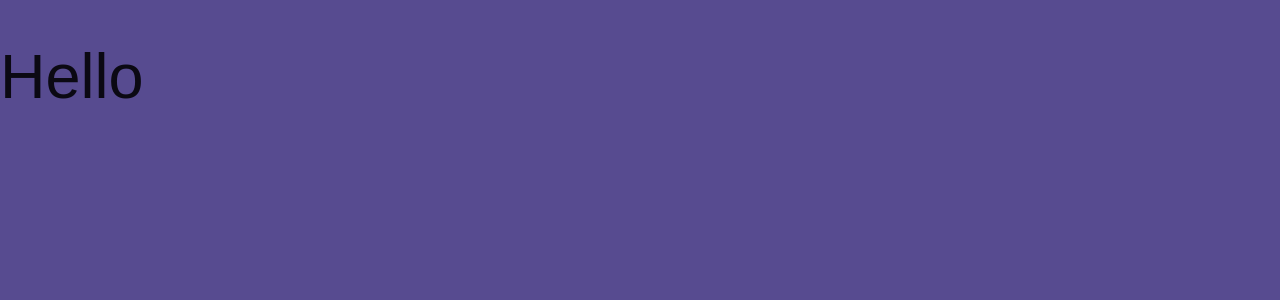
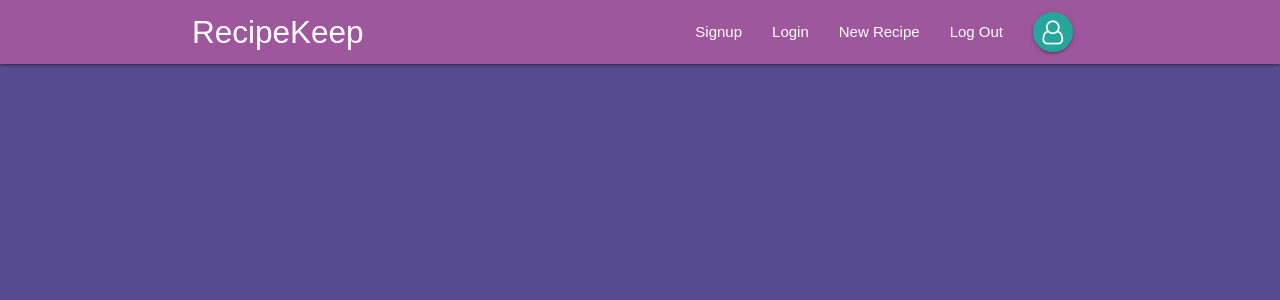
Before and after one commit to rinem/recipe-keep, a React (Create React App) app: page / in a window 1280 px wide. Shown: the top 300 px of the page. Built offline with nearby package versions, Linux system fonts and the light colour scheme.

Commit message:
Finish Layout components

```diff
--- a/public/index.html
+++ b/public/index.html
@@ -9,6 +9,8 @@
 
   <link rel="manifest" href="%PUBLIC_URL%/manifest.json" />
   <link rel="stylesheet" href="https://cdnjs.cloudflare.com/ajax/libs/materialize/1.0.0/css/materialize.min.css">
+  <link rel="stylesheet" href="https://stackpath.bootstrapcdn.com/font-awesome/4.7.0/css/font-awesome.min.css">
+
   <title>RecipeKeep</title>
 </head>
 
--- a/src/App.js
+++ b/src/App.js
@@ -1,10 +1,15 @@
 import React from 'react';
+import { BrowserRouter, Switch, Route } from 'react-router-dom';
+import Navbar from './components/layout/Navbar'
 
 function App() {
   return (
-    <div className="App">
-      <h1>Hello</h1>
-    </div>
+    <BrowserRouter>
+      <div className="App">
+        <Navbar />
+      </div>
+    </BrowserRouter>
+
   );
 }
 
--- a/src/components/layout/Navbar.js
+++ b/src/components/layout/Navbar.js
@@ -0,0 +1,18 @@
+import React from 'react'
+import { Link } from 'react-router-dom'
+import SignedInLinks from './SignedInLinks'
+import SignedOutLinks from './SignedOutLinks'
+
+const Navbar = () => {
+  return (
+    <nav className="nav-wrapper darken-3">
+      <div className="container">
+        <Link to='/' className="brand-logo">RecipeKeep</Link>
+        <SignedInLinks />
+        <SignedOutLinks />
+      </div>
+    </nav>
+  )
+}
+
+export default Navbar
--- a/src/components/layout/SignedInLinks.js
+++ b/src/components/layout/SignedInLinks.js
@@ -0,0 +1,16 @@
+import React from 'react'
+import { NavLink } from 'react-router-dom'
+
+const SignedInLinks = () => {
+  return (
+    <div>
+      <ul className="right">
+        <li><NavLink to='/create'>New Recipe</NavLink></li>
+        <li><NavLink to='/'>Log Out</NavLink></li>
+        <li><NavLink to='/' className="btn btn-floating lighten-1"><i class="fa fa-user-o" aria-hidden="true"></i></NavLink></li>
+      </ul>
+    </div>
+  )
+}
+
+export default SignedInLinks
--- a/src/components/layout/SignedOutLinks.js
+++ b/src/components/layout/SignedOutLinks.js
@@ -0,0 +1,15 @@
+import React from 'react'
+import { NavLink } from 'react-router-dom'
+
+const SignedOutLinks = () => {
+  return (
+    <div>
+      <ul className="right">
+        <li><NavLink to='/signup'>Signup</NavLink></li>
+        <li><NavLink to='/signin'>Login</NavLink></li>
+      </ul>
+    </div>
+  )
+}
+
+export default SignedOutLinks
--- a/src/index.css
+++ b/src/index.css
@@ -11,3 +11,7 @@ body {
   background-color: #574b90;
   min-height: 100%;
 }
+
+.nav-wrapper {
+  background-color: #9e579d;
+}
```
